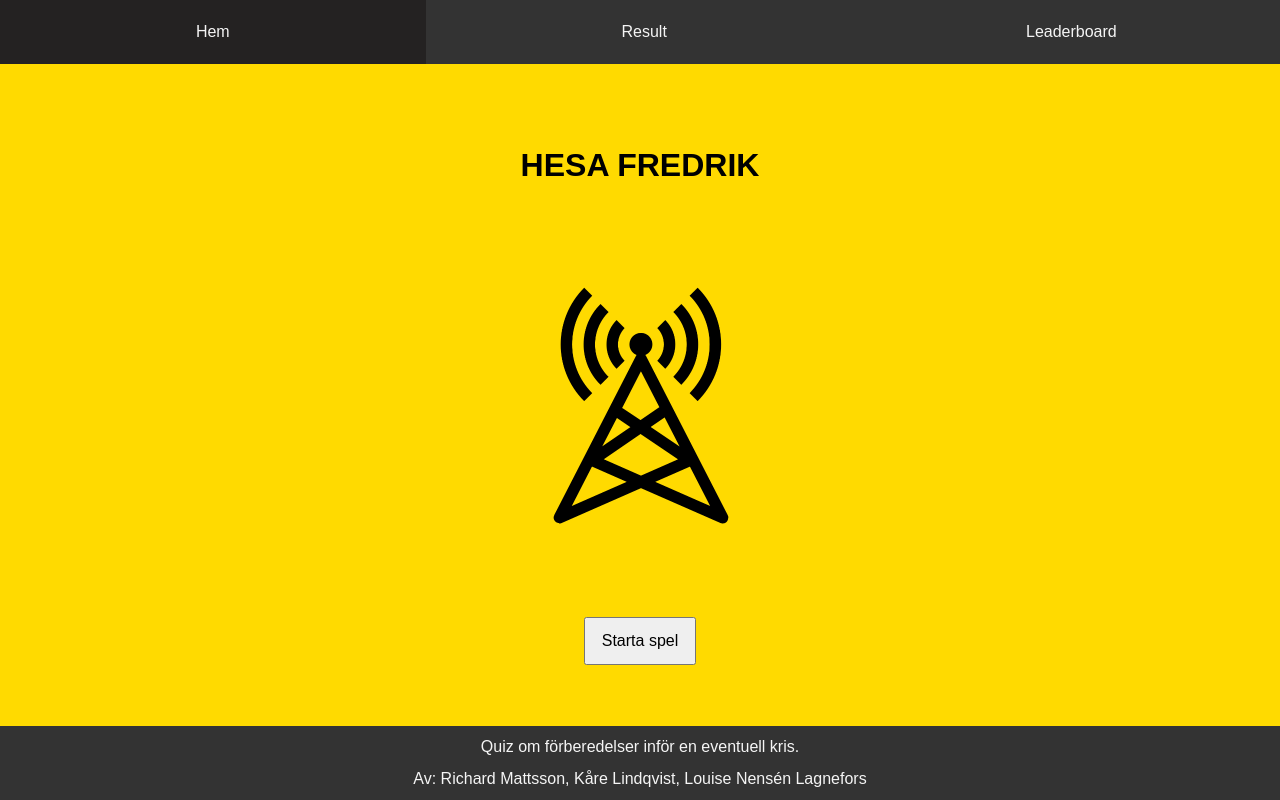
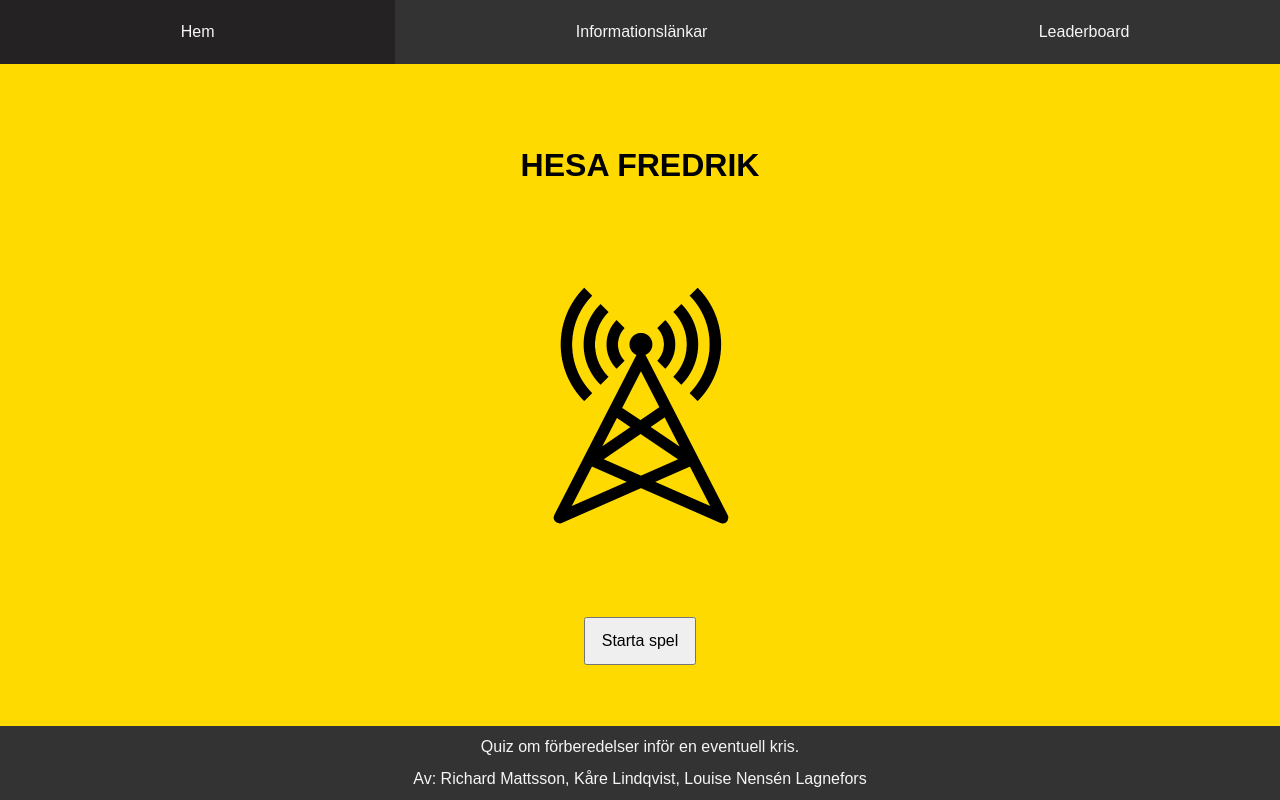
Before and after one commit to richardMattsson/hesa-fredrik, a Vue app: page / in a window 1280 px wide. Built offline with nearby package versions, Linux system fonts and the light colour scheme.

Commit message:
change nav  result to informationlinks and move container-main css to main.css

```diff
--- a/assets/main.css
+++ b/assets/main.css
@@ -15,6 +15,13 @@ a {
   height: 100vh;
 }
 #container-main {
+}
+#container-main {
+  background-color: #ffda00;
+  display: flex;
+  flex-direction: column;
+  justify-content: space-evenly;
+  align-items: center;
   flex-grow: 1;
 }
 .start-button {
--- a/src/components/NavigationComp.vue
+++ b/src/components/NavigationComp.vue
@@ -6,7 +6,7 @@
           <RouterLink to="/">Hem</RouterLink>
         </li>
         <li class="container-links" id="nav-result">
-          <RouterLink to="/register">Result</RouterLink>
+          <RouterLink to="/information">Informationslänkar</RouterLink>
         </li>
         <li class="container-links" id="nav-leaderboard">
           <RouterLink to="/scoretable">Leaderboard</RouterLink>
--- a/src/router.js
+++ b/src/router.js
@@ -27,7 +27,7 @@ export default createRouter({
     },
     {
       component: InformationView,
-      path: '/Information',
+      path: '/information',
     },
   ],
 });
--- a/src/views/HomeView.vue
+++ b/src/views/HomeView.vue
@@ -13,17 +13,10 @@
   </main>
 </template>
 
-<script scoped>
+<script>
 export default {};
 </script>
-<style>
-#container-main {
-  background-color: #ffda00;
-  display: flex;
-  flex-direction: column;
-  justify-content: space-evenly;
-  align-items: center;
-}
+<style scoped>
 #img-home {
   width: 50%;
 }
```
